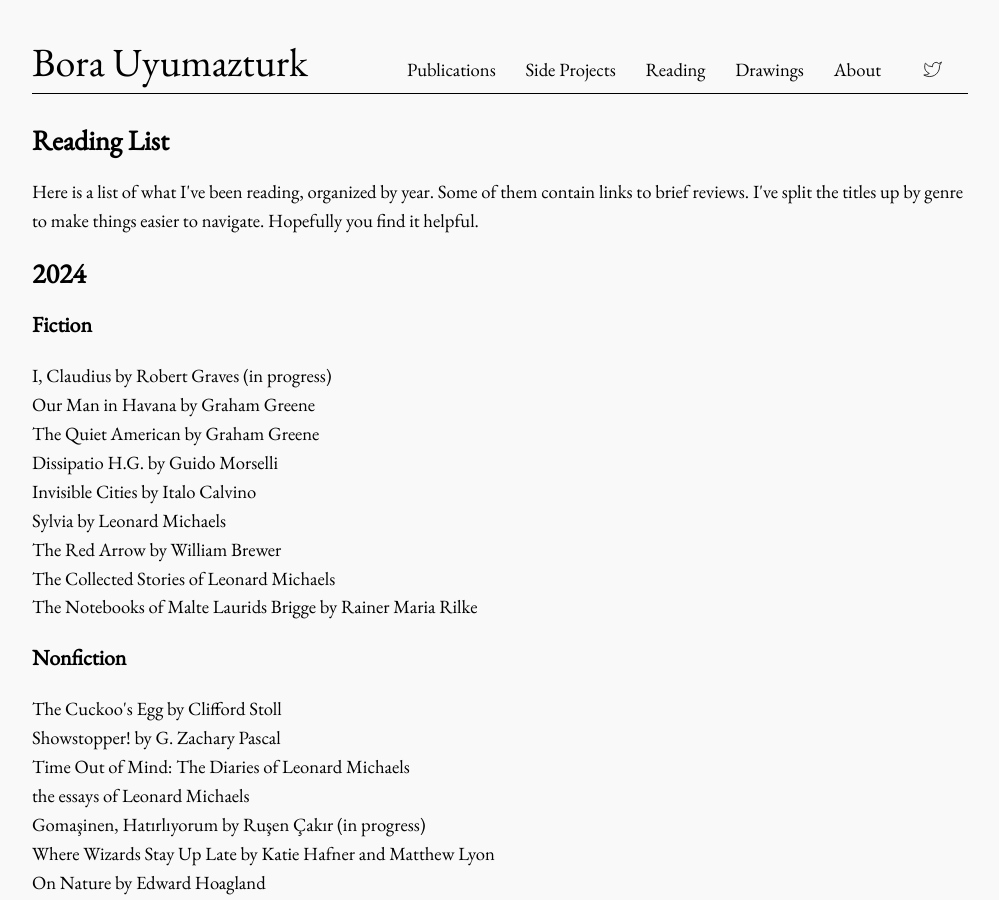
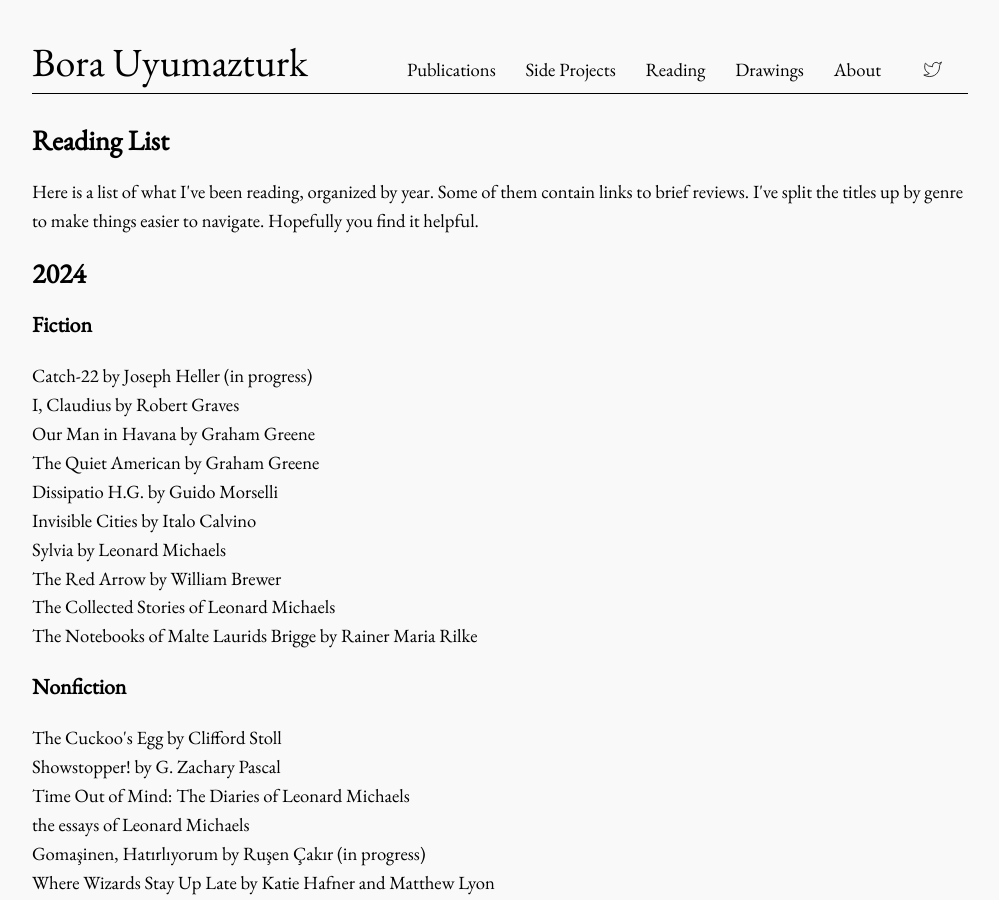
Before and after one commit to bora-uyumazturk/bora-uyumazturk.github.io, a Jekyll site: the page built from reading.html, in a window 1280 px wide and 900 px high. Shown: the whole window, without its empty margins (140-1139 px from the left). Built offline with Jekyll 4.4.1, drawn with Linux system fonts in a browser that asks for light colours.

Commit message:
Update reading.html

```diff
--- a/reading.html
+++ b/reading.html
@@ -16,7 +16,8 @@ title: Reading
 
   <h3>Fiction</h3>
 
-  I, Claudius by Robert Graves (in progress) <br>
+  Catch-22 by Joseph Heller (in progress) <br>
+  I, Claudius by Robert Graves <br>
   Our Man in Havana by Graham Greene <br>
   The Quiet American by Graham Greene <br>
   Dissipatio H.G. by Guido Morselli <br>
```
